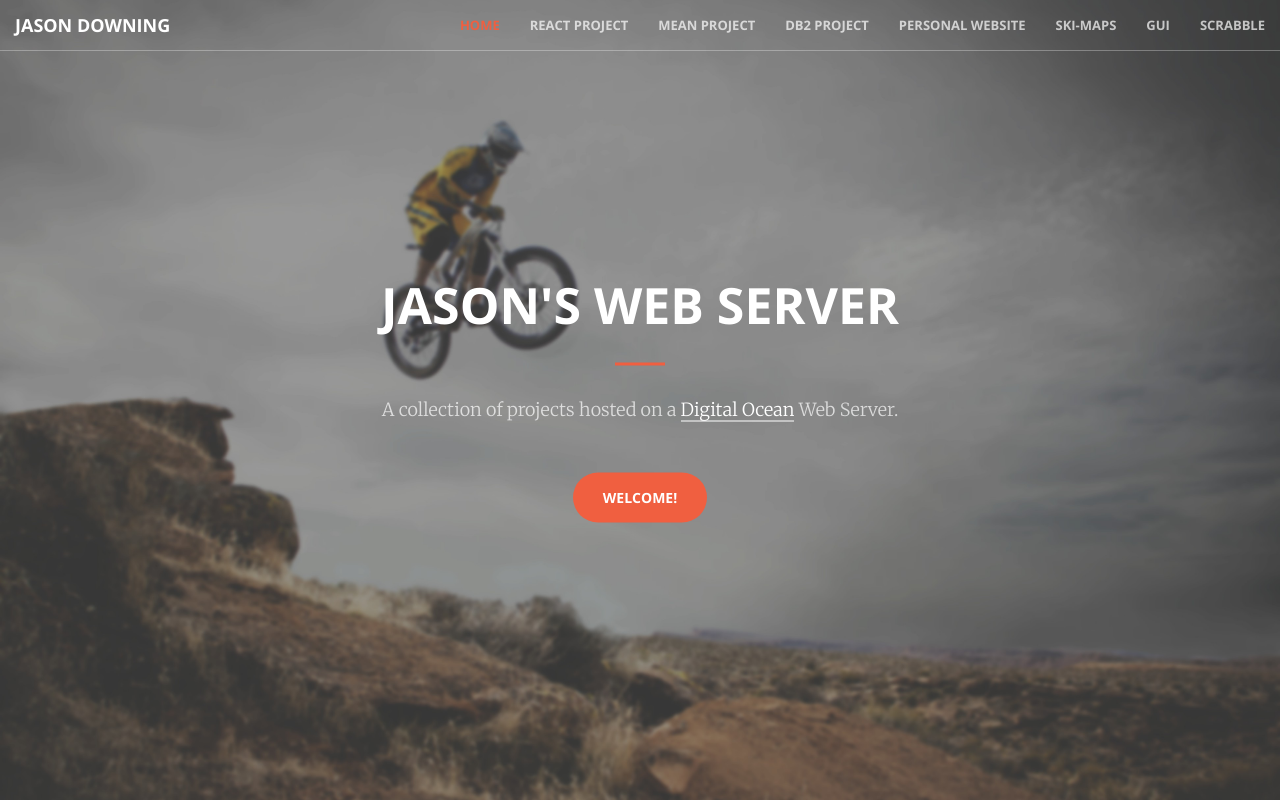
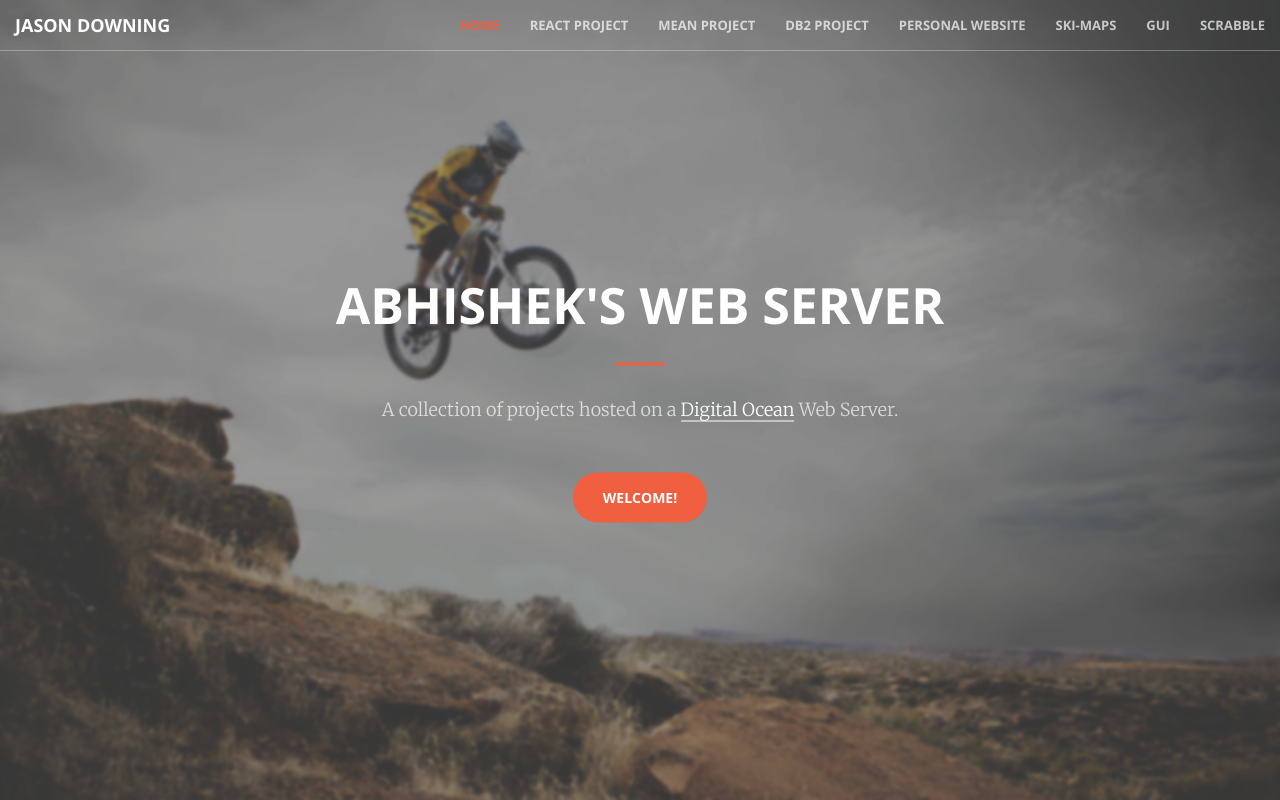
Before and after one commit to AbhiPasula/abhishekpasula.github.io, a plain HTML site: page index.html in a window 1280 px wide. Shown: the top 800 px of the page. Drawn offline with nearby package versions, Linux system fonts and the light colour scheme.

Commit message:
Update index.html

```diff
--- a/index.html
+++ b/index.html
@@ -100,7 +100,7 @@
   <header>
     <div class="header-content">
       <div class="header-content-inner">
-        <h1 id="homeHeading">Jason's Web Server</h1>
+        <h1 id="homeHeading">Abhishek's Web Server</h1>
         <hr>
 
         <p>A collection of projects hosted on a
```
